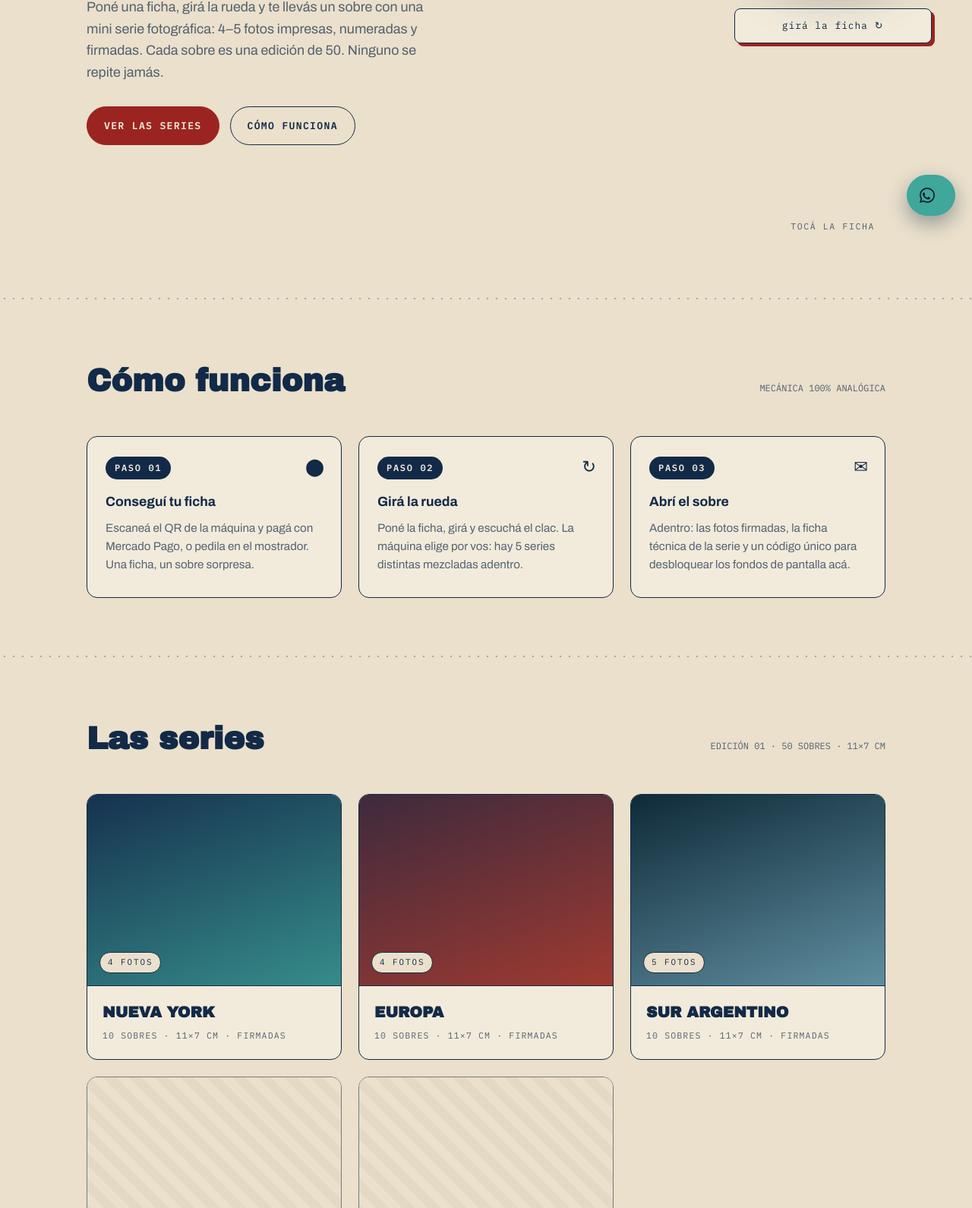
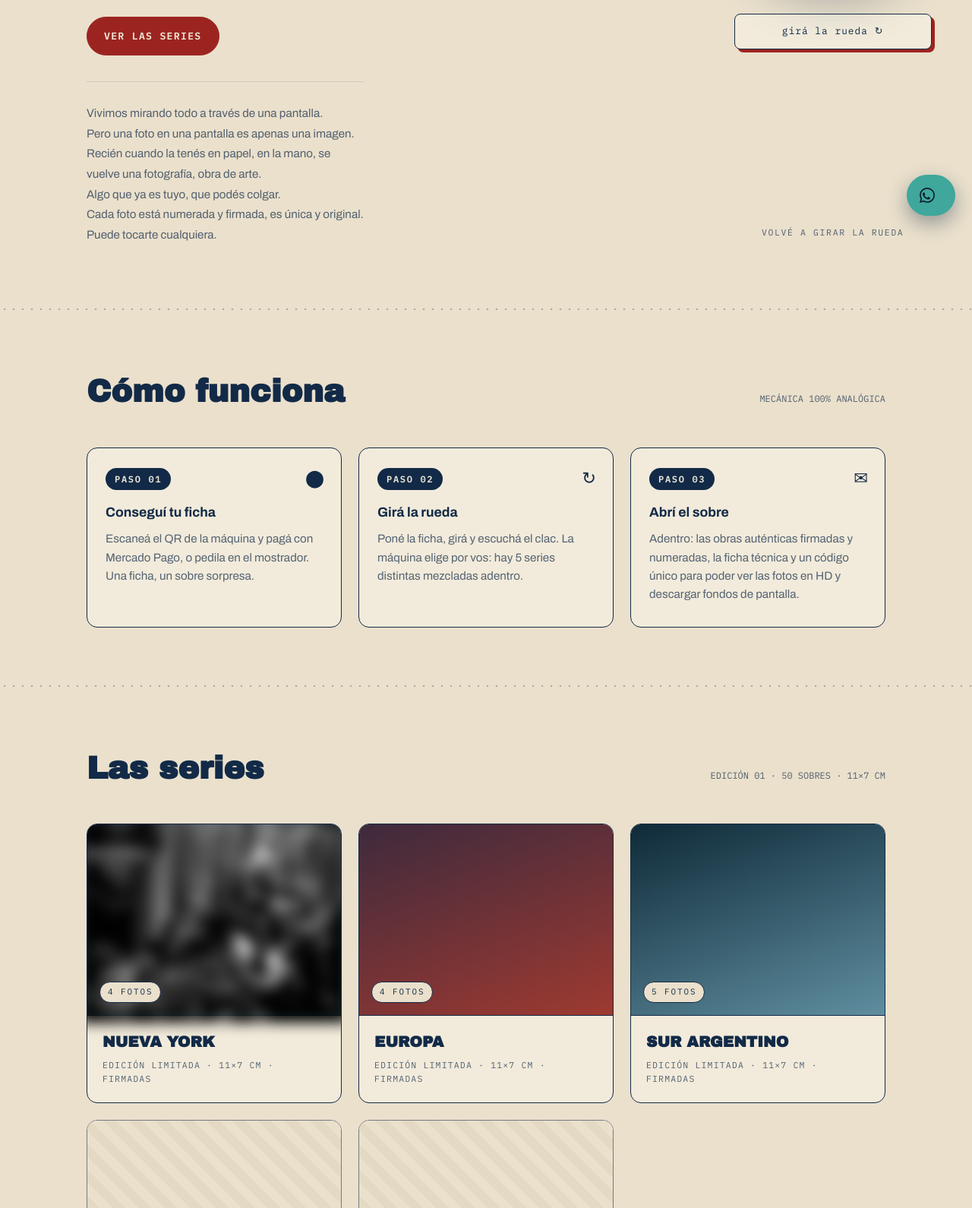
Before and after one commit to disneywar-cpu/noord-automat, a plain HTML site: page index.html in a window 1280 px wide. Shown: the part 494-2084 px from the top of the page at 76% size. Drawn offline with Linux system fonts and the light colour scheme.

Commit message:
copy+ux: textos home/talleres/sobre dorado, codigos enmascarados, foto horizontal en rueda, preview blureado en grilla

```diff
--- a/index.html
+++ b/index.html
@@ -80,6 +80,11 @@
   .hero h1{font-size:clamp(3.2rem,8.5vw,6.2rem);margin:14px 0 6px}
   .hero h1 .thin{font-family:'Archivo',sans-serif;font-weight:300;font-stretch:75%;display:block;font-size:.42em;letter-spacing:.32em;margin-bottom:6px}
   .hero p.lede{font-size:1.12rem;max-width:46ch;color:var(--ink-70);margin:18px 0 30px}
+  .hero-manifesto{
+    margin-top:34px;padding-top:28px;border-top:1.5px solid var(--ink-12);
+    max-width:42ch;font-size:.95rem;line-height:1.75;color:var(--ink-70);
+    white-space:pre-line;
+  }
   .btn-row{display:flex;gap:14px;flex-wrap:wrap}
   .btn{
     display:inline-flex;align-items:center;gap:10px;
@@ -133,6 +138,8 @@
     transition:opacity .45s ease, transform .45s cubic-bezier(.2,.9,.25,1.15);
   }
   .ficha-foto.show{opacity:1;transform:translateY(0) scale(1) rotate(-2deg)}
+  .ficha-foto.landscape{width:200px}
+  .ficha-foto.landscape .fphoto{height:113px}
   .fphoto{width:100%;height:150px;background:var(--paper-deep)}
   .ficha-foto .fcap{
     height:24px;flex:none;display:flex;align-items:center;justify-content:center;
@@ -176,6 +183,8 @@
   .serie-card:hover{transform:translateY(-4px);box-shadow:6px 8px 0 var(--ink)}
   .serie-card.soon{opacity:.55;pointer-events:none}
   .serie-cover{aspect-ratio:4/3;position:relative;display:flex;align-items:flex-end;padding:16px}
+  .serie-blur{position:absolute;inset:-10px;background-size:cover;background-position:center;filter:blur(9px)}
+  .serie-cover .tag{position:relative;z-index:1}
   .serie-cover .tag{
     font-family:'IBM Plex Mono',monospace;font-size:.68rem;letter-spacing:.18em;
     text-transform:uppercase;background:var(--paper);border:1.5px solid var(--ink);
@@ -412,11 +421,16 @@
       <div>
         <span class="eyebrow">noord.club presenta</span>
         <h1 class="display"><span class="thin">una máquina expendedora de</span>FOTOGRAFÍAS</h1>
-        <p class="lede">Poné una ficha, girá la rueda y te llevás un sobre con una mini serie fotográfica: 4–5 fotos impresas, numeradas y firmadas. Cada sobre es una edición de 50. Ninguno se repite jamás.</p>
+        <p class="lede">Poné una ficha, girá la rueda y te llevás un sobre con una mini serie fotográfica: 4 fotos impresas, numeradas y firmadas. Cada sobre es una edición limitada. Llevate una pieza de arte única.</p>
         <div class="btn-row">
           <a class="btn stamp" href="#/#series">Ver las series</a>
-          <a class="btn ghost" href="#/#como">Cómo funciona</a>
         </div>
+        <p class="hero-manifesto">Vivimos mirando todo a través de una pantalla.
+Pero una foto en una pantalla es apenas una imagen.
+Recién cuando la tenés en papel, en la mano, se vuelve una fotografía, obra de arte.
+Algo que ya es tuyo, que podés colgar.
+Cada foto está numerada y firmada, es única y original.
+Puede tocarte cualquiera.</p>
       </div>
       <div class="ficha-zone">
         <div class="ficha" id="ficha" role="button" tabindex="0" aria-label="Girá la ficha para descubrir una serie">
@@ -482,9 +496,9 @@
             </g>
           </svg>
         </div>
-        <div class="ticket" id="ticket">girá la ficha ↻</div>
+        <div class="ticket" id="ticket">girá la rueda ↻</div>
         <div class="ficha-foto" id="fichaFoto"><div class="fphoto"></div><span class="fcap"></span></div>
-        <span class="hint">tocá la ficha</span>
+        <span class="hint">volvé a girar la rueda</span>
       </div>
     </div>
   </section>
@@ -512,7 +526,7 @@
           <span class="icon">✉</span>
           <span class="n">PASO 03</span>
           <h3>Abrí el sobre</h3>
-          <p>Adentro: las fotos firmadas, la ficha técnica de la serie y un código único para desbloquear los fondos de pantalla acá.</p>
+          <p>Adentro: las obras auténticas firmadas y numeradas, la ficha técnica y un código único para poder ver las fotos en HD y descargar fondos de pantalla.</p>
         </div>
       </div>
     </div>
@@ -533,7 +547,7 @@
       <div class="gold-coin">🪙</div>
       <div style="flex:1;min-width:260px">
         <h3>Hay un sobre dorado.</h3>
-        <p>Uno solo de los 50 sobres esconde algo más grande: una copia de exhibición firmada. Si te toca, nos escribís y la retirás. Suerte.</p>
+        <p>Dentro de los sobres se esconde algo más grande: una copia de exhibición firmada. Si te toca, ya es tuya, nos escribís y la retirás. Suerte.</p>
       </div>
     </div>
   </div>
@@ -543,12 +557,12 @@
       <div class="unlock-box">
         <div>
           <span class="eyebrow">¿ya tenés tu sobre?</span>
-          <h2 class="display" style="font-size:clamp(1.6rem,4vw,2.4rem);margin:12px 0 10px">Desbloqueá tus descargas</h2>
-          <p style="color:var(--ink-70)">Ingresá el código impreso en la tarjeta de tu sobre (por ejemplo <span class="mono">NYC0007</span>) y llevate las fotos como fondo de pantalla, en alta calidad, para tu teléfono o escritorio.</p>
+          <h2 class="display" style="font-size:clamp(1.6rem,4vw,2.4rem);margin:12px 0 10px">Abrí tus sobres.</h2>
+          <p style="color:var(--ink-70)">Ingresá el código impreso en la tarjeta (por ejemplo <span class="mono">JKE3287</span>), vas a encontrar tus fotos en alta calidad y te podés llevar un wallpaper.</p>
         </div>
         <div>
           <form class="code-form" id="home-code-form">
-            <input class="code-input" id="home-code" placeholder="NYC0000" maxlength="8" autocomplete="off" aria-label="Código de tu sobre">
+            <input class="code-input" id="home-code" placeholder="••••••••" maxlength="8" autocomplete="off" aria-label="Código de tu sobre">
             <button class="btn" type="submit">Entrar</button>
           </form>
           <div class="code-msg" id="home-code-msg"></div>
@@ -582,7 +596,7 @@
     <div class="wrap">
       <span class="eyebrow">detrás de estas fotos hay un método</span>
       <h2 class="display" style="font-size:clamp(1.8rem,4.5vw,2.8rem);margin:14px 0 12px">Talleres de fotografía</h2>
-      <p style="max-width:58ch">Talleres virtuales para aprender a mirar antes de disparar: luz, composición, calle y viaje. Dejá tu mail y te avisamos cuando abran las inscripciones — sin spam, una sola vez.</p>
+      <p style="max-width:58ch">Talleres virtuales y presenciales para aprender a mirar antes de disparar: luz, composición, técnica fotográfica, con cámara réflex o celular. Dejá tu mail y te avisamos cuando abran las inscripciones — sin spam.</p>
       <form class="mail-form" id="mail-form">
         <input class="mail-input" id="mail-nombre" type="text" required placeholder="Tu nombre" aria-label="Tu nombre" autocomplete="name">
         <input class="mail-input" id="mail-telefono" type="tel" placeholder="Tu WhatsApp (opcional)" aria-label="Tu WhatsApp" autocomplete="tel">
@@ -621,7 +635,7 @@
         <h3>Esta serie se abre con tu sobre</h3>
         <p>Ingresá el código impreso en la tarjeta que vino adentro.</p>
         <form class="code-form" id="serie-code-form">
-          <input class="code-input" id="serie-code" placeholder="NYC0000" maxlength="8" autocomplete="off" aria-label="Código de tu sobre">
+          <input class="code-input" id="serie-code" placeholder="••••••••" maxlength="8" autocomplete="off" aria-label="Código de tu sobre">
           <button class="btn teal" type="submit">Desbloquear</button>
         </form>
         <div class="code-msg" id="serie-code-msg"></div>
@@ -672,13 +686,13 @@
 /* ================= DATA ================= */
 const SERIES = {
   ny: {
-    prefix:"NYC", name:"NUEVA YORK", soon:false, cover:"cov-ny", total:20,
+    prefix:"NYC", name:"NUEVA YORK", soon:false, cover:"cov-ny", total:20, preview:"images/series/ny/thumb/03.jpg",
     eyebrow:"Sobre NY - Serie 01",
     desc:"Cuatro fotos de Nueva York.\nUn recorte de una serie mucho más grande.\nEn un formato pequeño, económico y coleccionable.\nPara volver a sentir lo que es una fotografía sobre papel, fuera de la pantalla.\nEsto alguna vez fue luz, ahora está en tus manos.",
     tec:{ "Lugar":"Nueva York, EE.UU.", "Fotos":"4 impresiones 11×7 cm", "Edición":"Sobres numerados y firmados a mano", "Autor":"Ariel Fernandh", "Extra":"Código de descarga único" },
     fotos:[
       { titulo:"Shadows on the bridge.", thumb:"images/series/ny/thumb/01.jpg", full:"images/series/ny/full/01.jpg", wallpaper:"images/series/ny/wallpaper/01.jpg" },
-      { titulo:"Port Authority.", thumb:"images/series/ny/thumb/02.jpg", full:"images/series/ny/full/02.jpg", wallpaper:null },
+      { titulo:"Port Authority.", thumb:"images/series/ny/thumb/02.jpg", full:"images/series/ny/full/02.jpg", wallpaper:null, orientation:"landscape" },
       { titulo:"Time traveler.", thumb:"images/series/ny/thumb/03.jpg", full:"images/series/ny/full/03.jpg", wallpaper:null },
       { titulo:"Under the bridge.", thumb:"images/series/ny/thumb/04.jpg", full:"images/series/ny/full/04.jpg", wallpaper:null }
     ]
@@ -740,10 +754,13 @@ function parseCode(raw){
       </div>`;
     return `
       <a class="serie-card" href="#/serie/${k}">
-        <div class="serie-cover ${s.cover}"><span class="tag">${s.fotos.length} fotos</span></div>
+        <div class="serie-cover ${s.cover}">
+          ${s.preview ? `<div class="serie-blur" style="background-image:url('${s.preview}')"></div>` : ""}
+          <span class="tag">${s.fotos.length} fotos</span>
+        </div>
         <div class="serie-body">
           <h3>${s.name}</h3>
-          <div class="meta">10 SOBRES · 11×7 CM · FIRMADAS</div>
+          <div class="meta">EDICIÓN LIMITADA · 11×7 CM · FIRMADAS</div>
         </div>
       </a>`;
   }).join("");
@@ -769,6 +786,7 @@ function parseCode(raw){
       fphoto.style.backgroundImage = fotoPick.thumb ? `url('${fotoPick.thumb}')` : "";
       fphoto.style.backgroundSize = "cover";
       fphoto.style.backgroundPosition = "center";
+      foto.classList.toggle("landscape", fotoPick.orientation === "landscape");
       foto.querySelector(".fcap").textContent = fotoPick.titulo;
       requestAnimationFrame(()=>requestAnimationFrame(()=>foto.classList.add("show")));
     }, 480);
@@ -783,7 +801,7 @@ $("#home-code-form").addEventListener("submit", e=>{
   e.preventDefault();
   const r = parseCode($("#home-code").value);
   const msg = $("#home-code-msg");
-  if(!r){ msg.textContent = "Código inválido. Formato: NYC0007"; msg.className="code-msg err"; return; }
+  if(!r){ msg.textContent = "Código inválido. Revisá la tarjeta de tu sobre."; msg.className="code-msg err"; return; }
   msg.textContent = "Código válido ✓"; msg.className="code-msg ok";
   sessionStorage_set(r.key, r.code);
   location.hash = `#/serie/${r.key}`;
@@ -794,7 +812,7 @@ $("#serie-code-form").addEventListener("submit", e=>{
   const key = currentSerie;
   const r = parseCode($("#serie-code").value);
   const msg = $("#serie-code-msg");
-  if(!r){ msg.textContent = "Código inválido. Formato: "+SERIES[key].prefix+"-07"; msg.className="code-msg err"; return; }
+  if(!r){ msg.textContent = "Código inválido. Revisá la tarjeta de tu sobre."; msg.className="code-msg err"; return; }
   if(r.key !== key){ msg.textContent = "Ese código pertenece a la serie "+SERIES[r.key].name+"."; msg.className="code-msg err"; return; }
   sessionStorage_set(key, r.code);
   unlockSerie(key, r.code);
```
